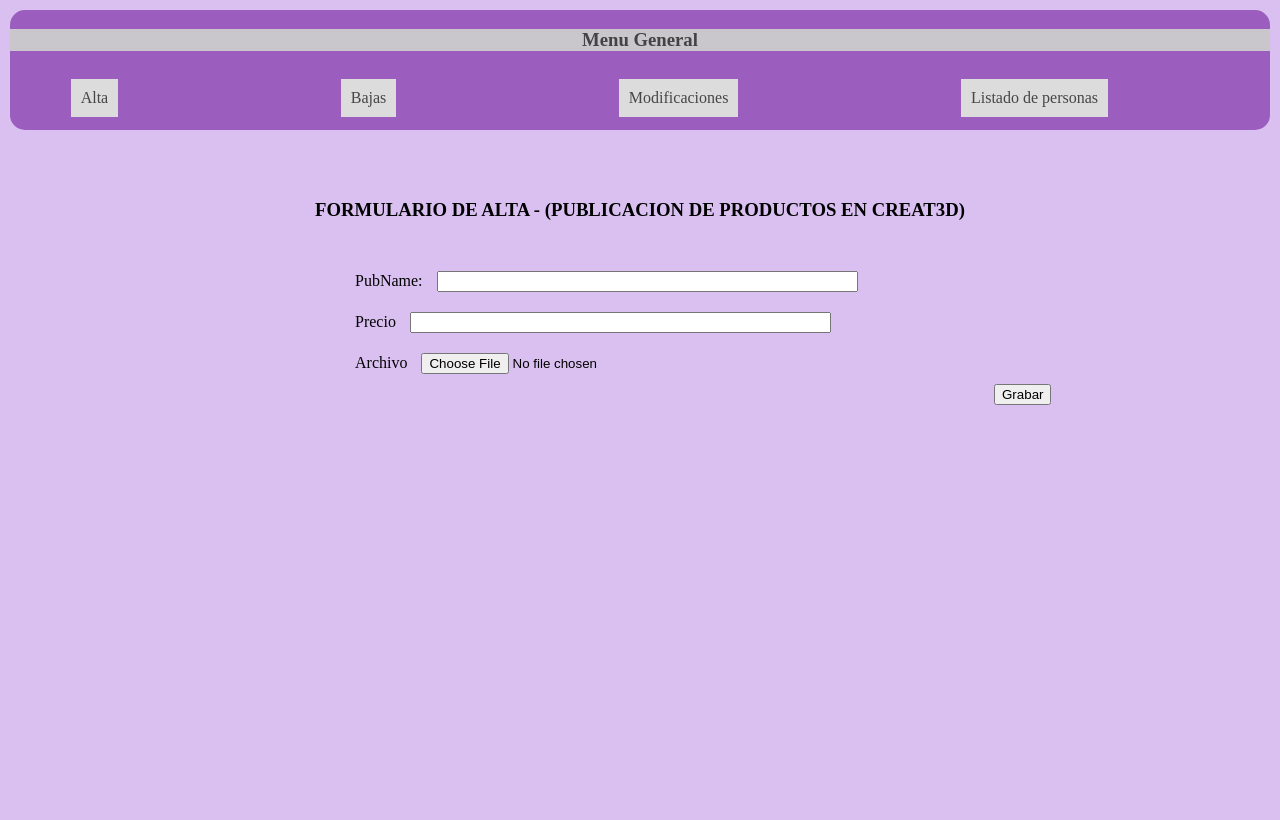
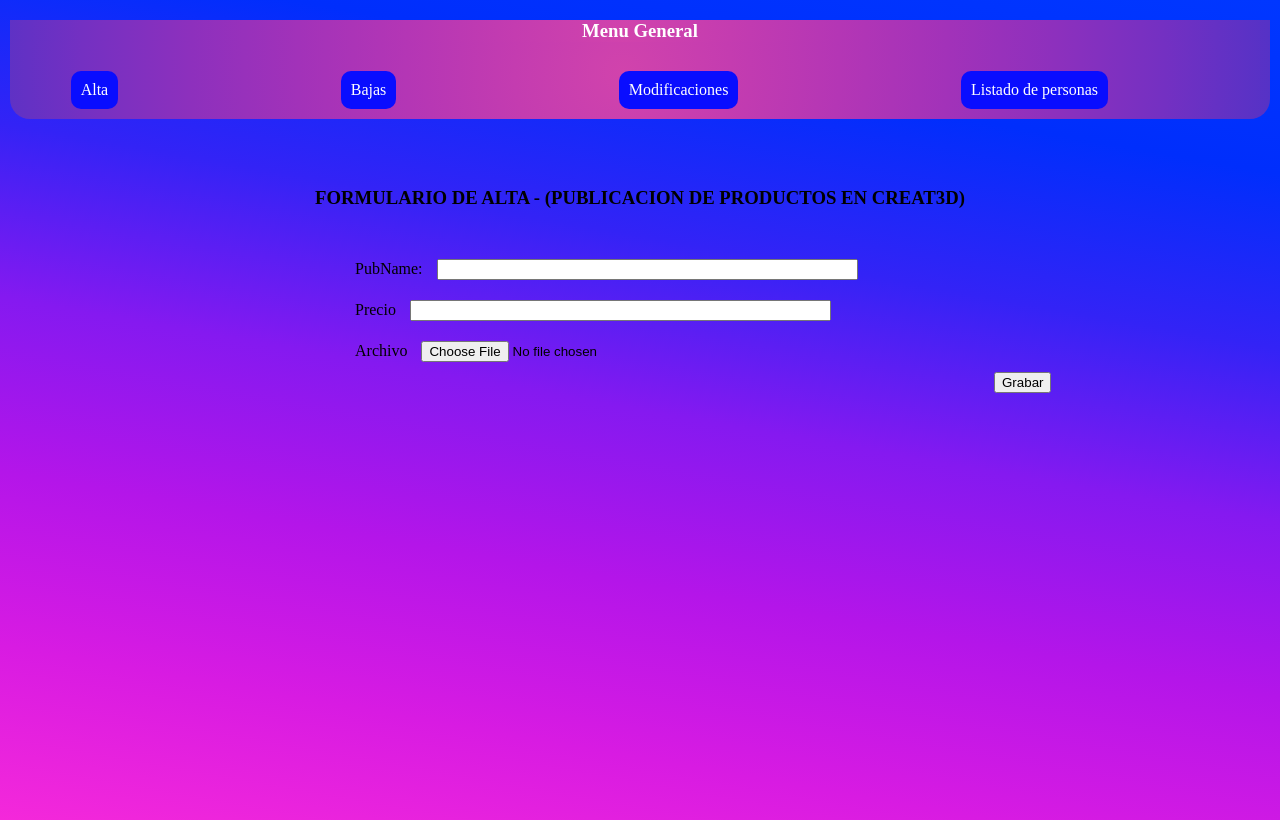
Before and after one commit to AgustinMarino/Archivos-Created, a PHP site: page /form-altas.php in a window 1280 px wide. Before the commit the page ends 405 px from the top, so only its background shows below. Run offline with PHP 8.4, Linux system fonts and the light colour scheme.

Commit message:
mejora degrade

```diff
--- a/css/menu.css
+++ b/css/menu.css
@@ -1,24 +1,28 @@
 body{
-    margin: 0;
-    padding: 0;
-    background-color: rgb(218, 192, 240);
+    margin: 0px;
+    padding: 0%;
+    border-radius: 120px;
+
+}
+
+#bodymenu{
+    background-image: linear-gradient(10deg, #f428da 0, #d81be2 16.67%, #b415e9 33.33%, #8519f0 50%, #3323f6 66.67%, #002efc 83.33%, #0037ff 100%);    height: 100vh;
 }
 
 .header{
-    display: flex;
-    flex-direction: column;
-    background-color: rgb(155, 93, 190);
-    border-radius: 15px;
-    height: 120px;
-    margin-top: 10px;
+    background-image: radial-gradient(circle at 48.64% 52.92%, #d143ac 0, #c43cb0 16.67%, #b436b5 33.33%, #a232b9 50%, #8d30bd 66.67%, #7430c2 83.33%, #5532c6 100%);
+    border-radius: 20px;
+    border-color: aliceblue;
+    border-width: 20px;
+    margin-top: 20px;
     margin-left: 10px;
     margin-right: 10px;
 }
 
 .titulo{
-    background-color: rgb(201, 198, 204);
+    background-image: radial-gradient(circle at 48.64% 52.92%, #d143ac 0, #c43cb0 16.67%, #b436b5 33.33%, #a232b9 50%, #8d30bd 66.67%, #7430c2 83.33%, #5532c6 100%);
     text-align: center;
-    color: rgb(68, 66, 66);
+    color: rgb(255, 255, 255);
 }
 
 .menu{
@@ -29,14 +33,15 @@
 .menu a{
     text-decoration: none;
     padding: 10px;
-    color: rgb(71, 69, 69);
-    background-color: gainsboro;
+    border-radius: 10px;
+    color: rgb(255, 255, 255);
+    background-color: rgb(9, 13, 255);
     margin: 10px;
 }
 
 .menu a:hover{
     border: 1px solid rgb(56, 55, 55);
     background-color: rgb(75, 90, 85);
-    color: white;
+    color: rgb(255, 255, 255);
     border-radius: 10px;
 }
--- a/form-altas.php
+++ b/form-altas.php
@@ -9,6 +9,7 @@
 	<meta name="viewport" content="width=device-width, initial-scale=1.0">
 	<title>Formulario de Altas</title>
 	<link rel="stylesheet" href="css/formAltas.css">
+	<link rel="stylesheet" href="css/menu.css">
 </head>
 <body>
 
--- a/menu.php
+++ b/menu.php
@@ -6,7 +6,7 @@
 	<title>Menu general</title>
 	<link rel="stylesheet" href="css/menu.css">
 </head>
-<body>
+<body id="bodymenu">
 	<div class="header">
 	<h3 class="titulo">Menu General</h3>
 
```
